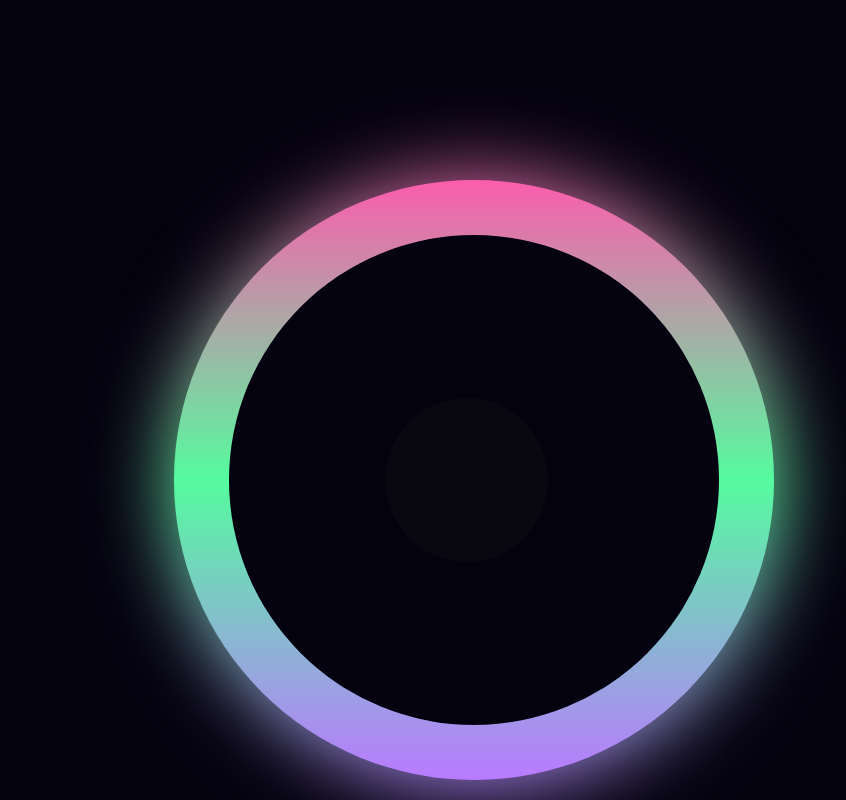
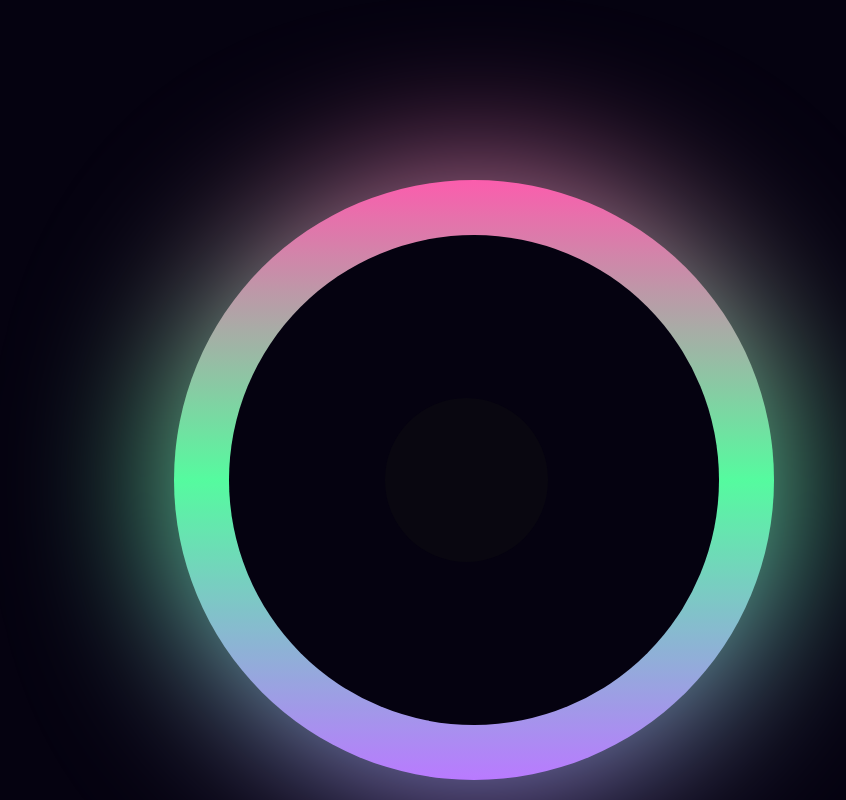
Before and after one commit to Nikola477/Animacija-ACSS, a plain HTML site: page index.html in a window 1280 px wide. Shown: the whole page, without its empty margins (434-1280 px from the left). Drawn offline with Linux system fonts and the light colour scheme.

Commit message:
-new changes

```diff
--- a/index.html
+++ b/index.html
@@ -78,7 +78,7 @@
     border-radius: 50%;
     margin: 30px auto;
     background-image: linear-gradient(to bottom, #fb5dad,#55fb9f,#b97aff);
-    filter: blur(40px);
+    filter: blur(80px);
     z-index: -1;
     animation: my-animation 1s linear infinite ;
 }
```
